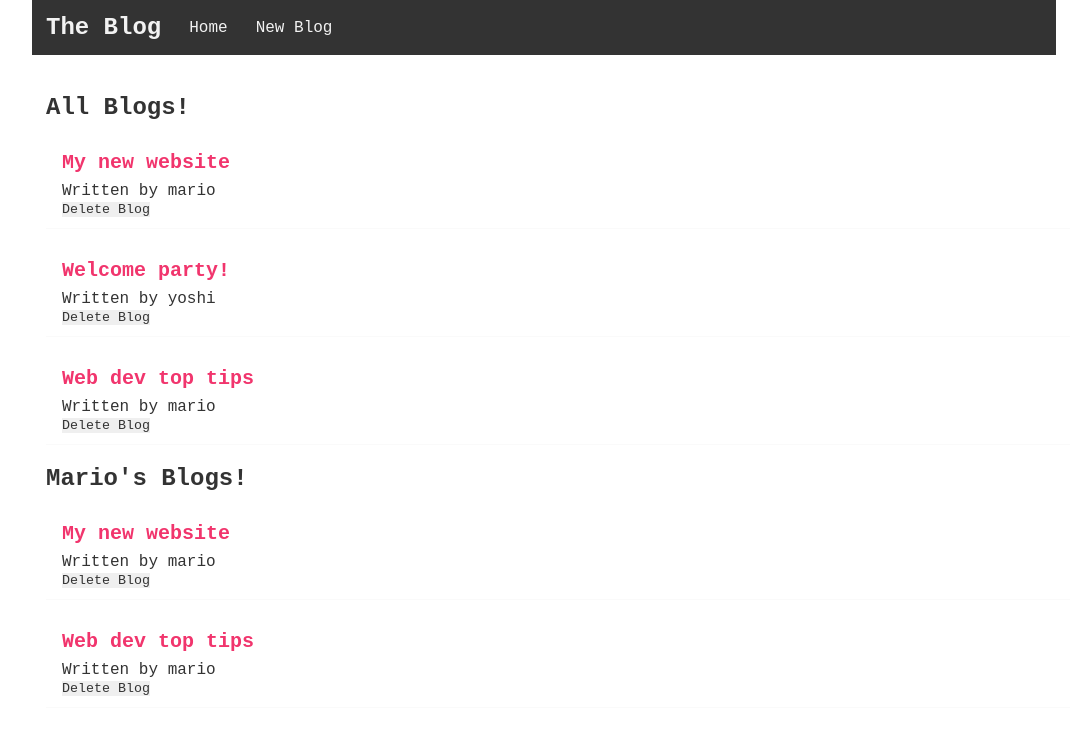
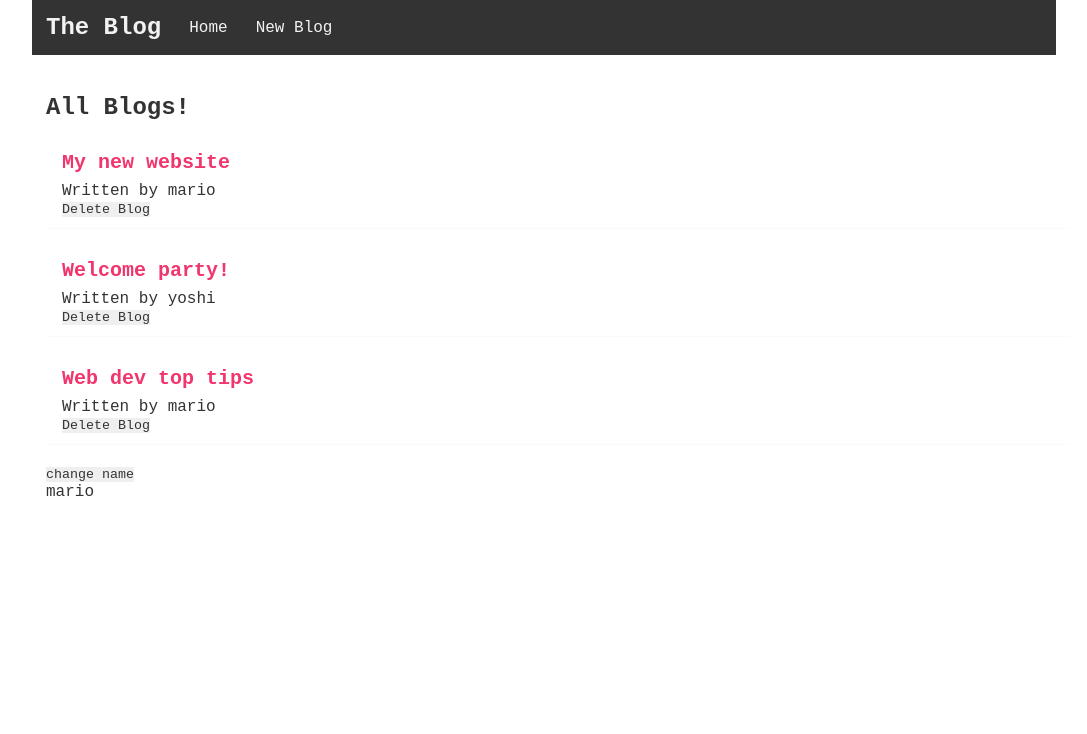
Before and after one commit to harry-chew/learn-react, a React (Create React App) app: page / in a window 1280 px wide. Shown: the top 734 px of the page, without its empty margins (96-1183 px from the left). Built offline with nearby package versions, Linux system fonts and the light colour scheme.

Commit message:
feat: useEffect dependencies

```diff
--- a/src/Home.js
+++ b/src/Home.js
@@ -8,20 +8,23 @@ const Home = () => {
         {title: 'Web dev top tips', body: 'lorem ipsum...', author: 'mario', id: 3}
     ]);
 
+    const [name, setName] = useState('mario');
+
+
     const handleDelete = (id) => {
         const newBlogs = blogs.filter(blog => blog.id !== id);
         setBlogs(newBlogs);
     }
 
     useEffect(() => {
-        console.log('use effect ran');
-        console.log(blogs);
-    });
+        console.log('name changed: ' + name);
+    }, [name]);
 
     return (
         <div className="home">
             <BlogList blogs={blogs} title="All Blogs!" handleDelete={handleDelete}/>
-            <BlogList blogs={blogs.filter((blog) => blog.author === 'mario')} title="Mario's Blogs!"/>
+            <button onClick={() => setName('luigi')}>change name</button>
+            <p>{name}</p>
         </div>
      );
 }
```
